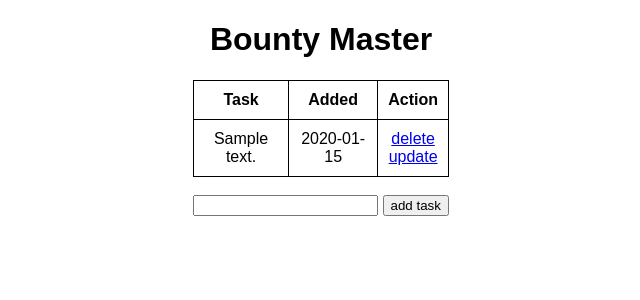
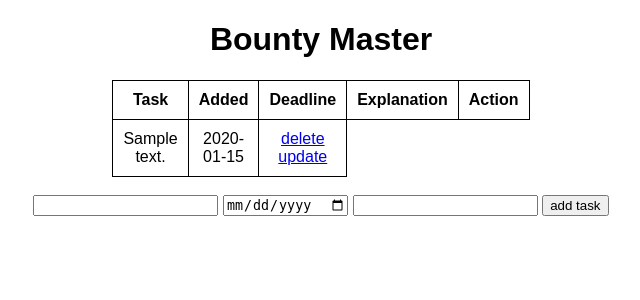
Before and after one commit to Ko2de2/To-do-list, a Flask app: page / in a window 1280 px wide. Shown: the top 300 px of the page, without its empty margins (319-959 px from the left). Run offline with Flask 3, Linux system fonts and the light colour scheme; tables that the repository leaves empty hold one stand-in row (values such as "Sample post").

Commit message:
Add deadline and explanation

```diff
--- a/app.py
+++ b/app.py
@@ -25,9 +25,15 @@ def index():
     if request.method == "POST":
         task_content = request.form["content"]
         new_task = Todo(content=task_content)
+        task_deadline = request.form["deadline"]
+        new_deadline = Todo(deadlie=task_deadline)
+        task_explanation = request.form["explanation"]
+        new_explanation = Todo(explanation=task_explanation)
 
         try:
             db.session.add(new_task)
+            db.session.add(new_deadline)
+            db.session.add(new_explanation)
             db.session.commit()
             return redirect("/")
         except:
--- a/templates/index.html
+++ b/templates/index.html
@@ -13,6 +13,8 @@
         <tr>
             <th>Task</th>
             <th>Added</th>
+            <th>Deadline</th>
+            <th>Explanation</th>
             <th>Action</th>
         </tr>
         {% for task in tasks %}
@@ -34,6 +36,8 @@
     <br>
     <form action="/", method="POST">
         <input type="text" name="content" id="content">
+        <input type="date" name="deadline" id="deadline">
+        <input type="text" name="explanation" id="explanation">
         <input type="submit" value="add task">
     </form>
 
```
